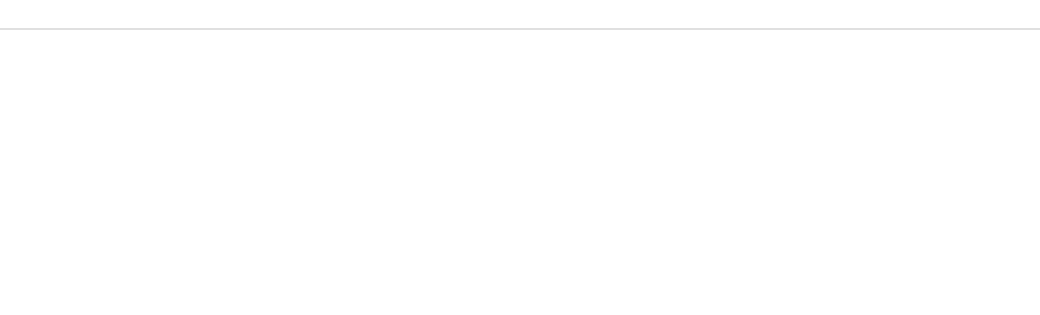
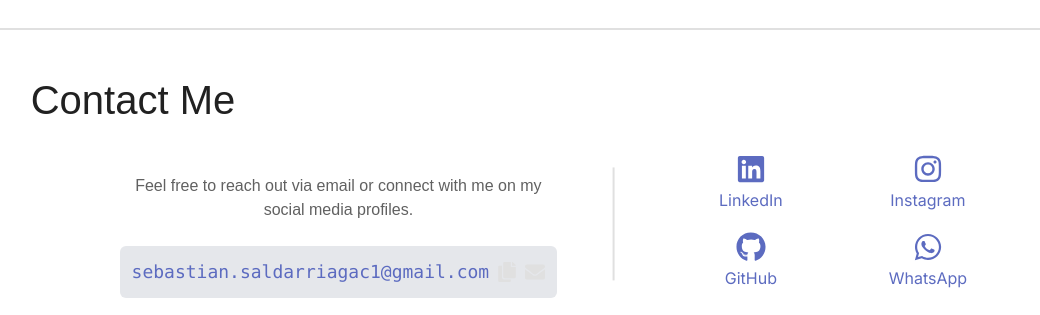
Before and after one commit to SebastianSaldarriagaC1/sebastiansaldarriaga, a Next.js app: page / in a window 1280 px wide. Shown: the part 3378-3693 px from the top of the page, without its empty margins (76-1116 px from the left). Before the commit the page ends 3448 px from the top, so only its background shows below. Built offline with nearby package versions, Linux system fonts and the light colour scheme.

Commit message:
feat: add contact section

```diff
--- a/src/app/globals.css
+++ b/src/app/globals.css
@@ -104,6 +104,10 @@ hr {
   font-size: 24px;
 }
 
+.unactive-category:hover {
+  color: var(--primary-accent-color);
+}
+
 @media (prefers-color-scheme: dark) {
   :root {
     --main-background-color: #121212;
--- a/src/components/organisms/ContactSection.tsx
+++ b/src/components/organisms/ContactSection.tsx
@@ -0,0 +1,137 @@
+"use client";
+import React, { useState } from "react";
+import { IconType } from "react-icons";
+import {
+  FaCopy,
+  FaEnvelope,
+  FaGithub,
+  FaInstagram,
+  FaLinkedin,
+  FaWhatsapp,
+} from "react-icons/fa";
+import { ParagraphText, SectionText } from "../atoms/Text";
+
+interface Social {
+  name: string;
+  url: string;
+  icon: IconType;
+}
+
+const socialLinks = [
+  {
+    name: "LinkedIn",
+    url: "b",
+    icon: FaLinkedin,
+  },
+  {
+    name: "Instagram",
+    url: "d",
+    icon: FaInstagram,
+  },
+  {
+    name: "GitHub",
+    url: "c",
+    icon: FaGithub,
+  },
+  {
+    name: "WhatsApp",
+    url: "e",
+    icon: FaWhatsapp,
+  },
+];
+
+const email = "sebastian.saldarriagac1@gmail.com";
+
+const ContactSection: React.FC = () => {
+  const [copied, setCopied] = useState(false);
+
+  const handleCopyEmail = () => {
+    if (navigator.clipboard) {
+      navigator.clipboard.writeText(email).then(
+        () => {
+          setCopied(true);
+          setTimeout(() => setCopied(false), 2000);
+        },
+        () => fallbackCopyEmail()
+      );
+    } else {
+      fallbackCopyEmail(); // Fallback for older browsers or mobile
+    }
+  };
+
+  const fallbackCopyEmail = () => {
+    const textArea = document.createElement("textarea");
+    textArea.value = email;
+    document.body.appendChild(textArea);
+    textArea.select();
+    textArea.setSelectionRange(0, textArea.value.length); // For mobile devices
+
+    try {
+      document.execCommand("copy");
+      setCopied(true);
+      setTimeout(() => setCopied(false), 2000);
+    } catch (err) {
+      console.error("Failed to copy email", err);
+    }
+
+    document.body.removeChild(textArea); // Clean up
+  };
+  return (
+    <div id="contact" className="mx-auto w-11/12 sm:w-10/12">
+      <SectionText text="Contact Me" />
+
+      <div className="flex flex-col justify-evenly sm:flex-row w-10/12 mx-auto sm:items-center">
+        <div className="flex flex-col w-full sm:w-1/2">
+          <ParagraphText
+            text="Feel free to reach out via email or connect with me on my social media profiles."
+            extraClass="text-center my-6"
+          />
+          <div className="flex justify-center items-center space-x-2 bg-gray-200 p-3 rounded-md">
+            <code className="text-[10px] md:text-lg highlight-text">
+              {email}
+            </code>
+            <button
+              onClick={handleCopyEmail}
+              className="unactive-category transition-colors"
+              title="Copy email"
+            >
+              <FaCopy className="text-xl" />
+            </button>
+            <button
+              onClick={() => (window.location.href = `mailto:${email}`)}
+              className="unactive-category transition-colors"
+              title="Send email"
+            >
+              <FaEnvelope className="text-xl" />
+            </button>
+          </div>
+
+          {copied && (
+            <p className="text-sm text-green-600 mt-2">
+              Email copied to clipboard!
+            </p>
+          )}
+        </div>
+        <hr className="sm:rotate-90 w-10/12 sm:w-2/12 mx-auto my-5" />
+        <div className="flex justify-between my-6 md:grid md:grid-cols-2 md:gap-4 md:w-1/2">
+          {socialLinks.map((social, index) => (
+            <a
+              key={index}
+              href={social.url}
+              target="_blank"
+              rel="noopener noreferrer"
+              className="text-2xl highlight-text transition-colors flex flex-col items-center"
+            >
+              {social.icon({ size: 30 })}
+              <span className="sr-only md:not-sr-only text-[16px]">
+                {social.name}
+              </span>
+            </a>
+          ))}
+        </div>
+      </div>
+    </div>
+  );
+};
+
+export default ContactSection;
--- a/src/components/templates/PortfolioTemplate.tsx
+++ b/src/components/templates/PortfolioTemplate.tsx
@@ -4,6 +4,7 @@ import AboutSection from "../organisms/AboutSection";
 import ProjectsSection from "../organisms/ProjectsSection";
 import SkillsSection from "../organisms/SkillsSection";
 import EducationSection from "../organisms/EducationSection";
+import ContactSection from "../organisms/ContactSection";
 
 const PortfolioTemplate: React.FC = () => {
   return (
@@ -27,6 +28,7 @@ const PortfolioTemplate: React.FC = () => {
       <hr className="mx-auto w-11/12 my-10" />
       <EducationSection />
       <hr className="mx-auto w-11/12 my-10" />
+      <ContactSection />
     </div>
   );
 };
```
